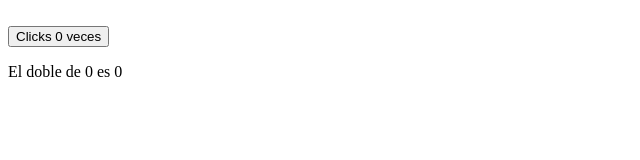
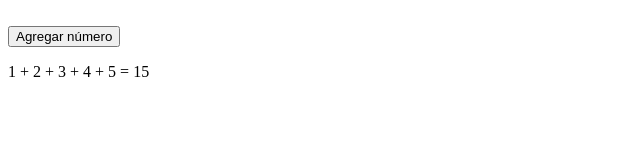
Before and after one commit to flaviooria/tutorial_svelte, a Svelte app: page / in a window 1280 px wide. Shown: the top 160 px of the page, without its empty margins (0-640 px from the left). Built offline with nearby package versions, Linux system fonts and the light colour scheme.

Commit message:
Reactividad - Actualizando arrays y objetos

```diff
--- a/src/App.svelte
+++ b/src/App.svelte
@@ -3,9 +3,11 @@
   // Los componentes en svelte no requieren un export para usarlos, solo se importan
   import Atributes from './lib/components/Atributes.svelte';
   import Assignaments from './lib/components/Assignaments.svelte';
+  import UpdateArrays from './lib/components/UpdateArrays.svelte';
 </script>
 
 <!--  Usando nuestro componente -->
 <!-- <Atributes /> -->
 <br>
-<Assignaments></Assignaments>
+<!-- <Assignaments></Assignaments> -->
+<UpdateArrays></UpdateArrays>
--- /dev/null
+++ b/src/lib/components/UpdateArrays.svelte
@@ -0,0 +1,16 @@
+<script>
+  // Veremos como actulizar el array y objetos
+  let numbers = [1, 2, 3, 4, 5];
+
+  const addNumber = () => {
+    numbers = [...numbers, numbers.length + 1];
+  };
+
+  $: joinedNumbers = numbers.join(' + ')
+  $: totalNumbers = numbers.reduce((a, b) => a + b);
+</script>
+
+<button on:click={addNumber}>
+    Agregar número
+</button>
+<p>{joinedNumbers} = {totalNumbers}</p>
```
